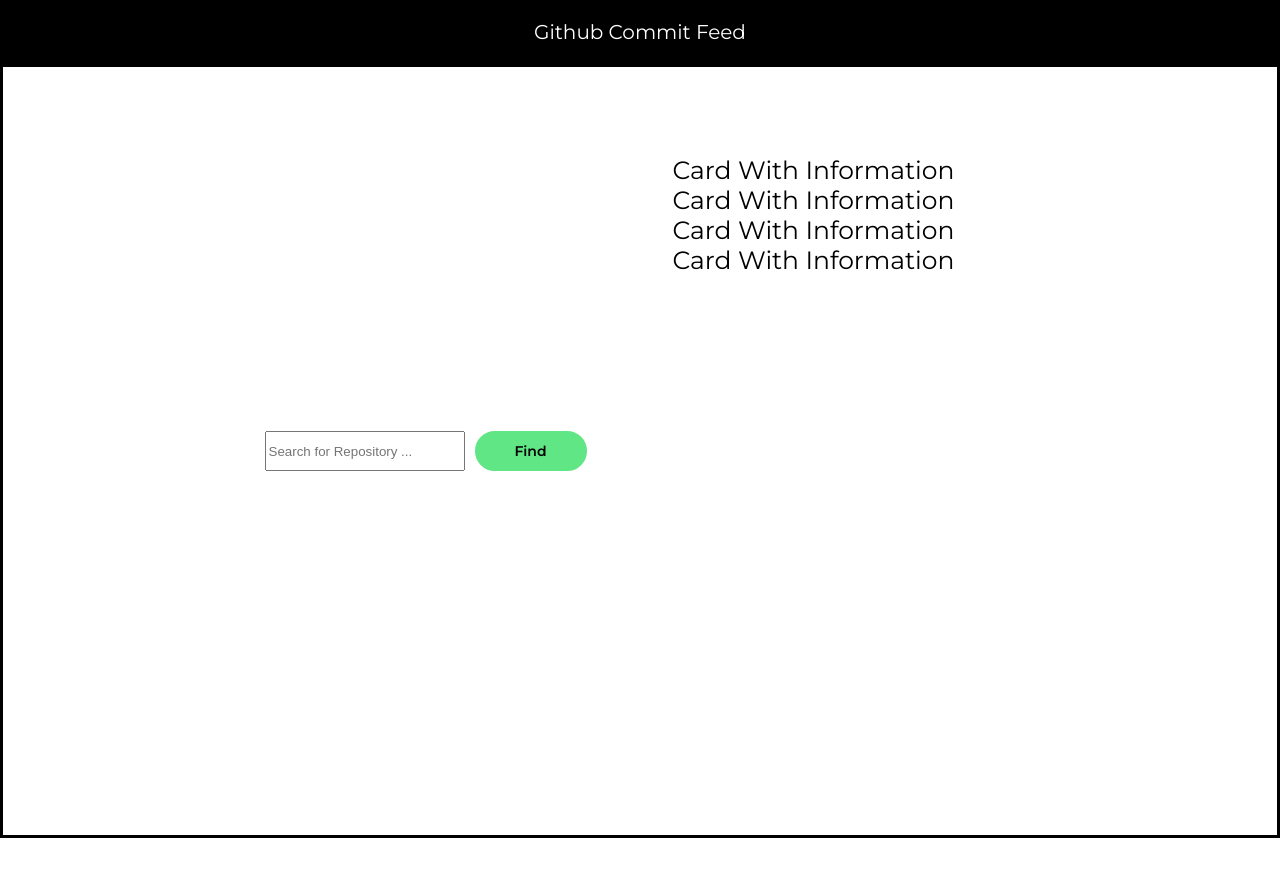
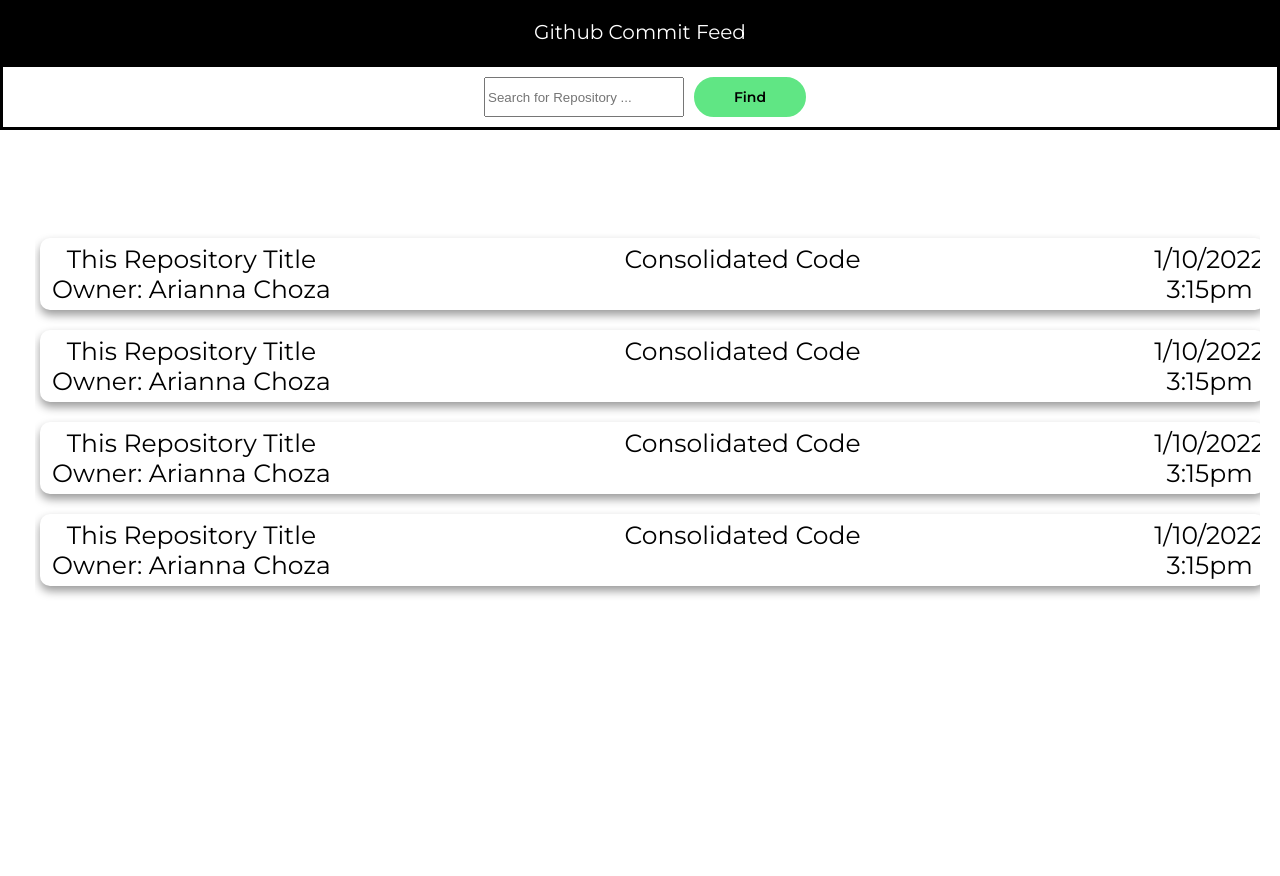
Before and after one commit to unachoza/commit-feed, a React (Create React App) app: page / in a window 1280 px wide. Shown: the top 876 px of the page. Before the commit the page ends 838 px from the top, so only its background shows below. Built offline with nearby package versions, Linux system fonts and the light colour scheme.

Commit message:
formated card

```diff
--- a/src/App.tsx
+++ b/src/App.tsx
@@ -23,8 +23,8 @@
       <div className="search-container">
         <TextInput placeholder="Search for Repository ... "/>
         <Button text="Find"/>
+      </div>
          <CardList loading={loadingState} />
-      </div>
         {/* <Loading /> */}
     </div>
   );
--- a/src/Components/Card/Card.tsx
+++ b/src/Components/Card/Card.tsx
@@ -2,6 +2,18 @@
 import React from "react";
 
 const Card: React.FC = ({ title }) => {
-  return <div className="card">{title}Card With Information</div>;
+  console.log(title)
+  return <div className="card">
+    <div className="owner">
+      <div className="title">This Repository Title</div>
+      <div className="author">Owner: Arianna Choza</div>
+    </div>
+    <div className="message">Consolidated Code</div>
+    <div className="date-container">
+
+      <div className="date">1/10/2022</div>
+      <div className="time">3:15pm</div>
+    </div>
+  </div>;
 };
 export default Card;
--- a/src/Components/CardList/CardList.tsx
+++ b/src/Components/CardList/CardList.tsx
@@ -14,7 +14,7 @@
           Oh dear!<br></br> Your search returned no events.
         </div>
       ) : cardListings.length === 1 ? (
-        <Card card={cardListings[0]} />
+        <Card title={cardListings[0]} />
       ) : (
         <ul>
           {Object.entries(cardListings).map((event, i) =>
--- a/src/scss/components/Card.scss
+++ b/src/scss/components/Card.scss
@@ -1,3 +1,25 @@
 .card{
-  font-size: 25px
+  font-size: 25px;
+  width: 100%;
+  display: flex;
+  flex-direction: row;
+  justify-content: space-between;
+    padding: 20px;
+  text-align: center;
+  margin: 20px 5px;
+  padding: 6px 0px 6px 12px;
+  background-color: white;
+  border-radius: 10px;
+  overflow: hidden;
+  -webkit-backface-visibility: hidden;
+  backface-visibility: hidden;
+  transition: transform 0.5s;
+  box-shadow: 0px 5px 10px rgb(0 0 0 / 40%);
+  animation: moveInLeft 0.3s ease-in;
+.owner{
+  // border: solid red;
 }
+.date-container{
+
+}
+}
--- a/src/scss/components/CardList.scss
+++ b/src/scss/components/CardList.scss
@@ -1,8 +1,9 @@
 .event-list__container {
+  justify-content: center;
+  align-items: center;
   margin: 11vh 20px 0vh 35px;
   height: 85vh;
   border-radius: 10px;
-  width: 30vw;
   overflow: scroll;
   padding: 0;
   animation: crescendo 0.3s ease-in;
```
